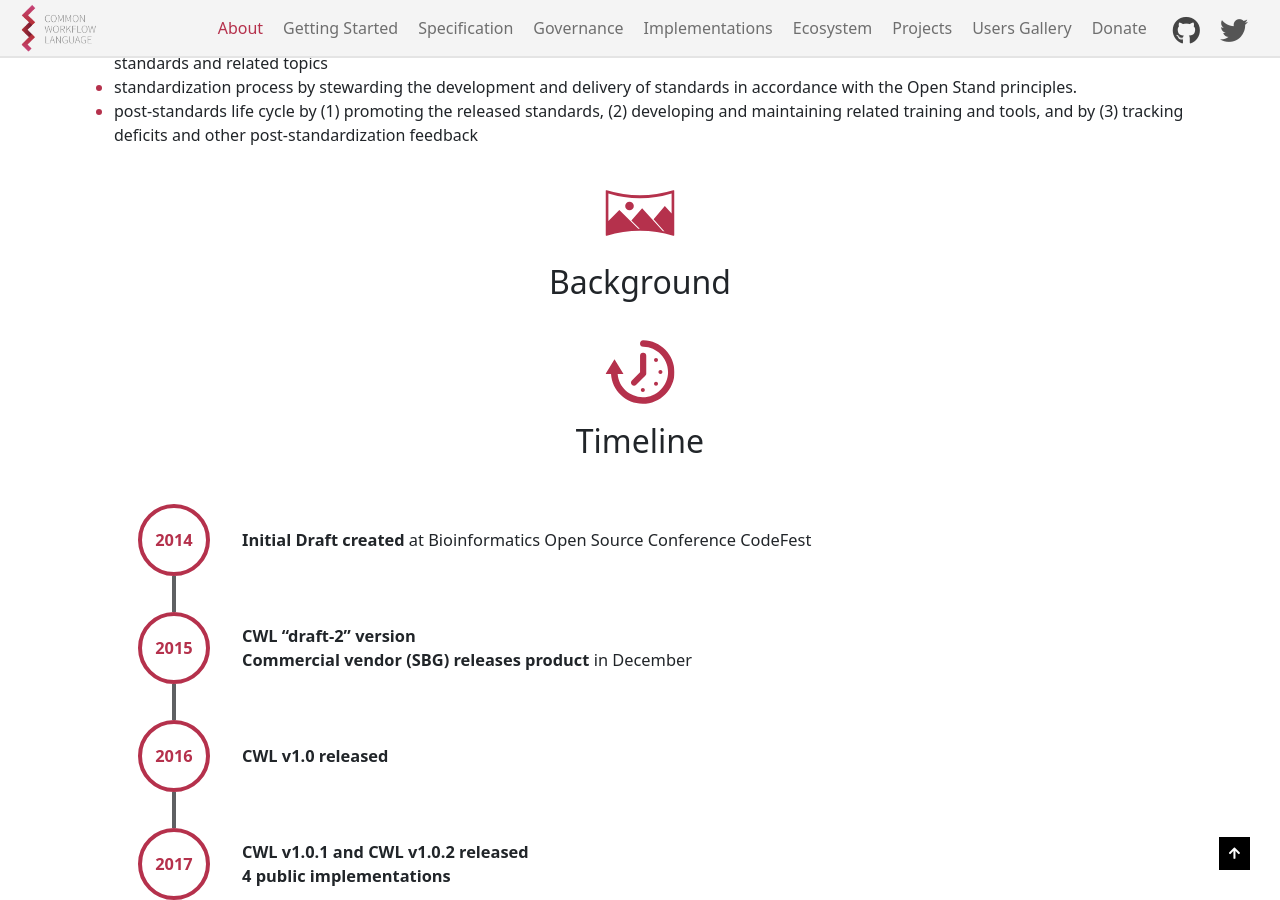
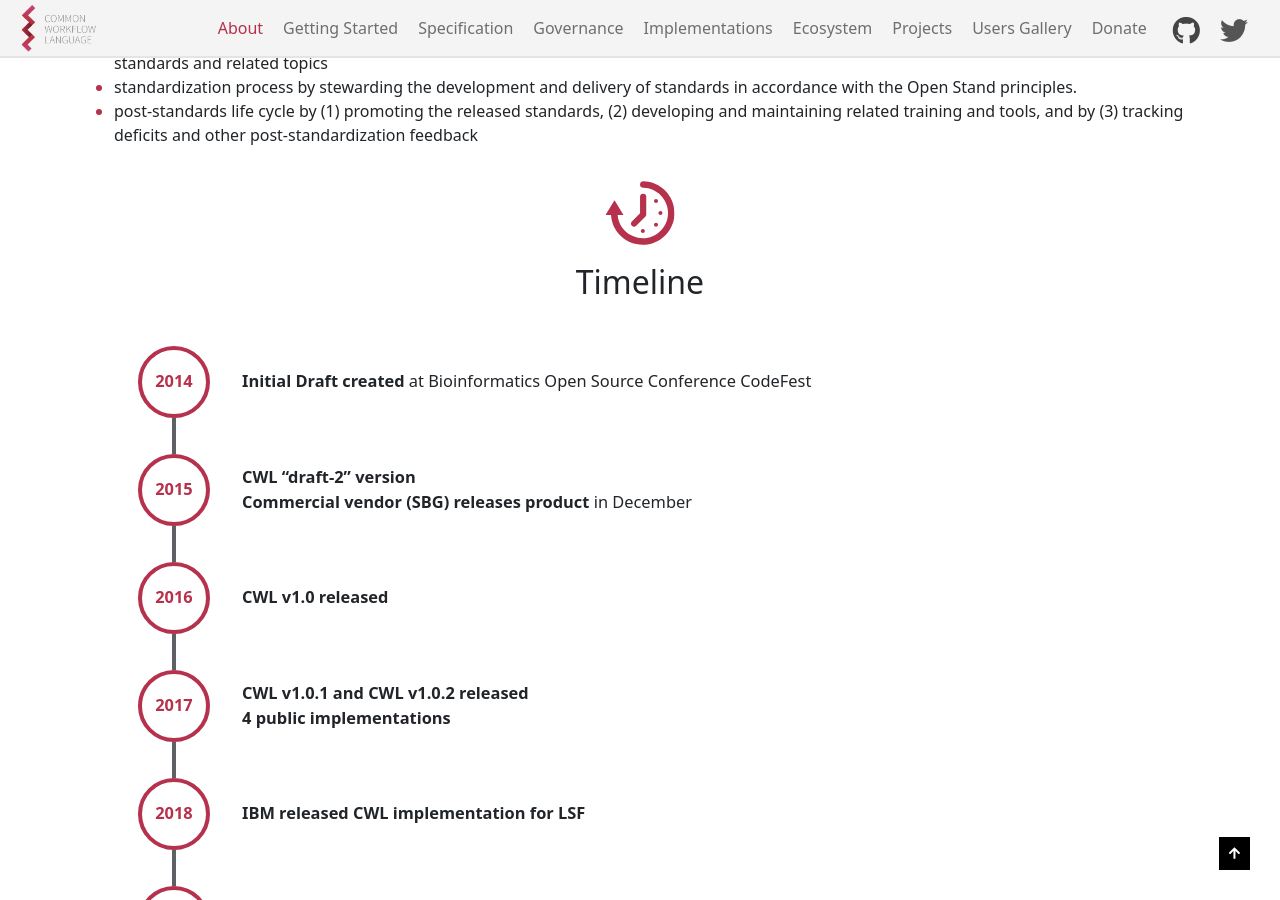
Before and after one commit to common-workflow-language/cwl-website, a Jekyll site: the page built from content/about.md, in a window 1280 px wide and 900 px high, scrolled down 835 px. Built offline with Jekyll 4.4.1, drawn with Linux system fonts in a browser that asks for light colours.

Commit message:
Updating about section

```diff
--- a/content/about.md
+++ b/content/about.md
@@ -39,11 +39,6 @@ Specifically, we support the
 *    post-standards life cycle by (1) promoting the released standards, (2) developing and maintaining related training and tools, and by (3) tracking deficits and other post-standardization feedback
 
 <div class="section-header">
-  <img src="../assets/img/noun_background_4073428.svg" class="section-icon" alt="Background Section Icon - a curved painting shows 3 mountains and a sun in the background">
-  <h2 id="background">Background</h2>
-</div>
-
-<div class="section-header">
   <img src="../assets/img/noun_Time_6732.svg" class="section-icon" alt="Timeline Icon - A clock with a circular arrow, progressing in a clockwise direction">
   <h2 id="timeline">Timeline</h2>
 </div>
```
Also changed, not shown: content/getting-started.html (+1 -7 lines).
